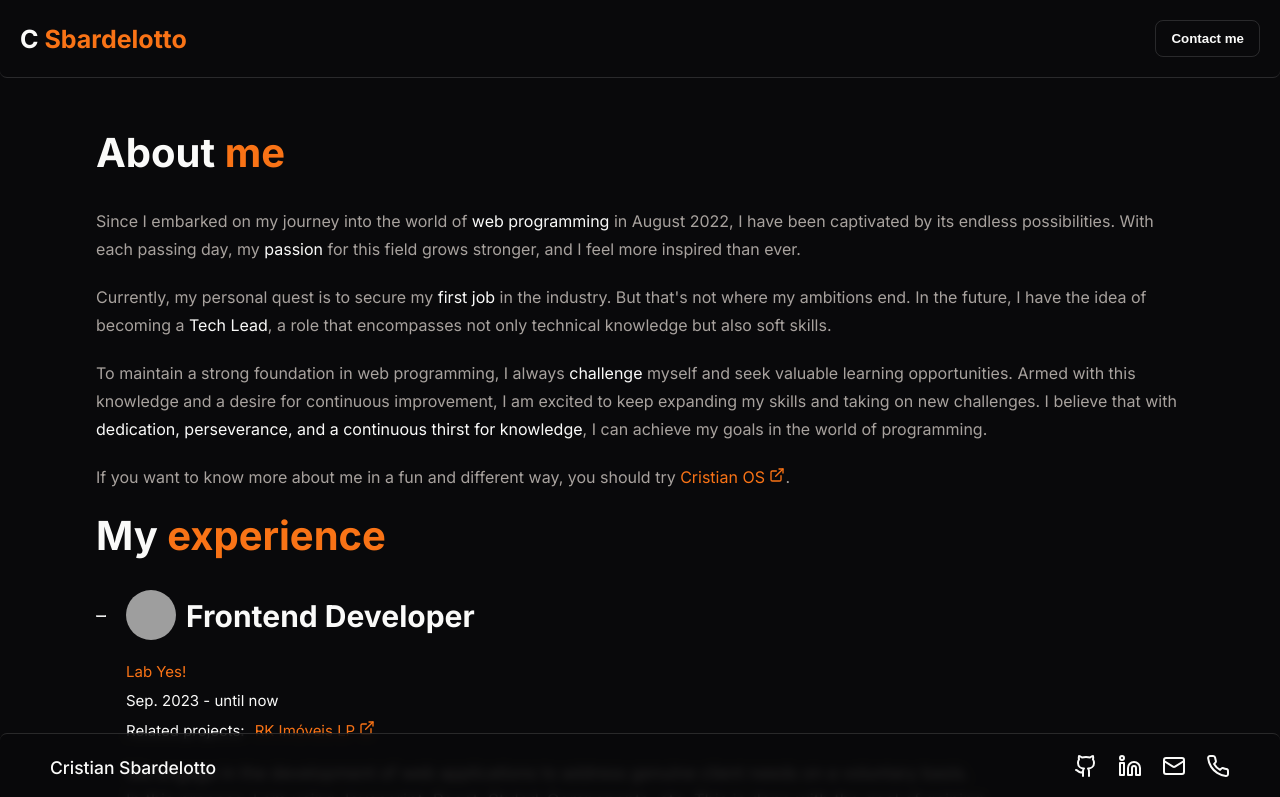
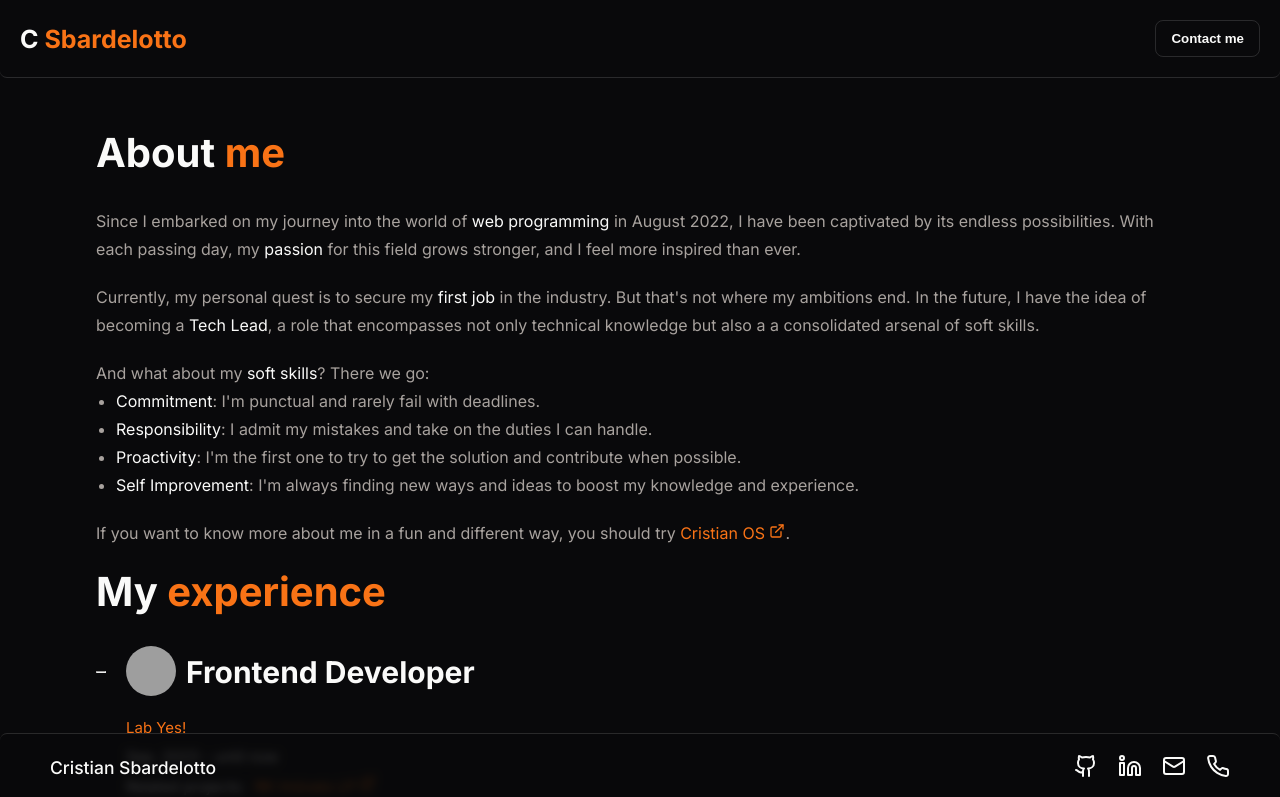
Before and after one commit to cristian-sbardelotto/portfolio, a Next.js app: page /about in a window 1280 px wide. Shown: the top 797 px of the page. Built offline with nearby package versions, Linux system fonts and the light colour scheme; grey boxes are pictures that could not be loaded.

Commit message:
feat: add soft skills on About Me description

```diff
--- a/src/app/about/page.tsx
+++ b/src/app/about/page.tsx
@@ -29,20 +29,34 @@ export default function About() {
             Currently, my personal quest is to secure my <span>first job</span>{' '}
             in the industry. But that's not where my ambitions end. In the
             future, I have the idea of becoming a <span>Tech Lead</span>, a role
-            that encompasses not only technical knowledge but also soft skills.
+            that encompasses not only technical knowledge but also a a
+            consolidated arsenal of soft skills.
           </p>
 
-          <p>
-            To maintain a strong foundation in web programming, I always{' '}
-            <span>challenge</span> myself and seek valuable learning
-            opportunities. Armed with this knowledge and a desire for continuous
-            improvement, I am excited to keep expanding my skills and taking on
-            new challenges. I believe that with{' '}
-            <span>
-              dedication, perseverance, and a continuous thirst for knowledge
-            </span>
-            , I can achieve my goals in the world of programming.
-          </p>
+          <div>
+            And what about my <span>soft skills</span>? There we go:
+            <ul>
+              <li>
+                <span>Commitment</span>: I'm punctual and rarely fail with
+                deadlines.
+              </li>
+
+              <li>
+                <span>Responsibility</span>: I admit my mistakes and take on the
+                duties I can handle.
+              </li>
+
+              <li>
+                <span>Proactivity</span>: I'm the first one to try to get the
+                solution and contribute when possible.
+              </li>
+
+              <li>
+                <span>Self Improvement</span>: I'm always finding new ways and
+                ideas to boost my knowledge and experience.
+              </li>
+            </ul>
+          </div>
 
           <p>
             If you want to know more about me in a fun and different way, you
--- a/src/app/about/styles.ts
+++ b/src/app/about/styles.ts
@@ -42,7 +42,12 @@ export const Article = styled.article`
   font-size: 1.6rem;
   line-height: 175%;
 
-  p {
+  ul {
+    padding-left: 2rem;
+  }
+
+  p,
+  div {
     margin-bottom: 2rem;
     color: ${({ theme }) => theme.colors.text};
 
```
